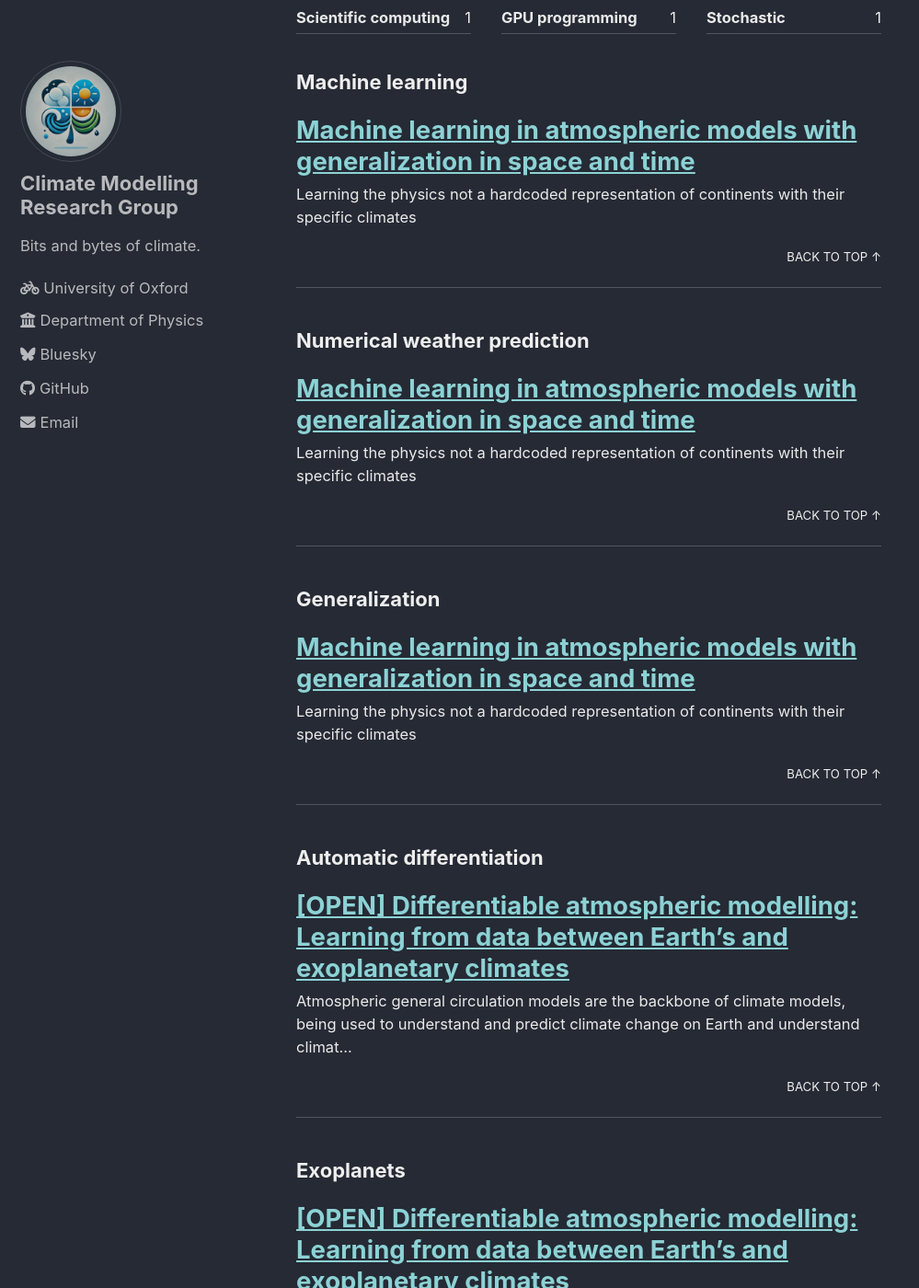
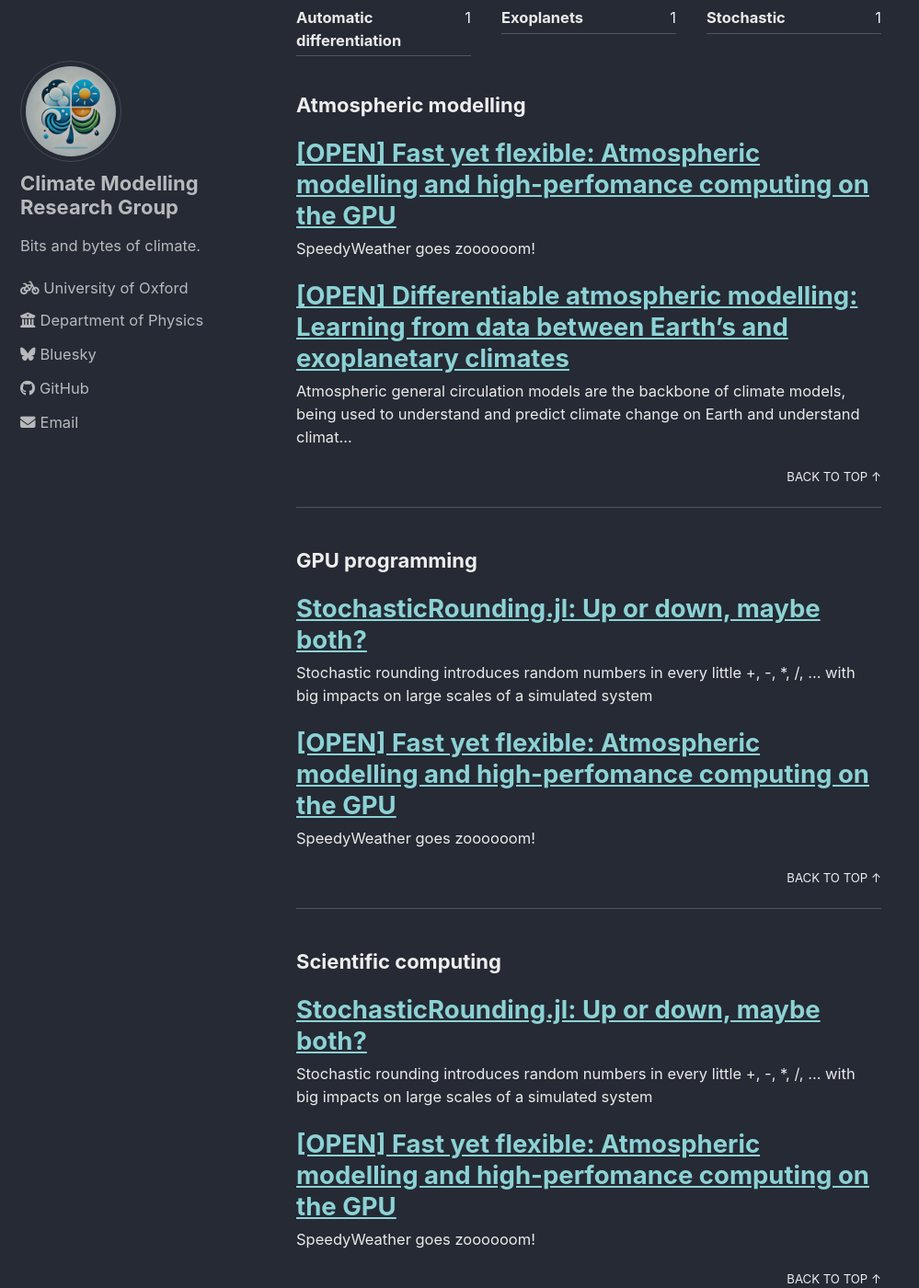
Before and after one commit to climate-modelling/climate-modelling.github.io, a Jekyll site: the page built from _pages/tag-archive.md, in a window 1280 px wide and 1400 px high, scrolled down 300 px. Shown: the whole window at 92% size, without its empty margins (0-999 px from the left). Built offline with Jekyll 4.4.1, drawn with Linux system fonts in a browser that asks for light colours; cached includes are drawn as plain includes; some of the changed text lies outside the part shown.

Commit message:
Revise metadata for SpeedyWeather GPU post
Updated excerpt, teaser, featured figure, learn more link, and code repository for the SpeedyWeather project. Added tags for better categorization.

```diff
--- a/projects/_posts/2025-10-01-speedyweatherGPU.md
+++ b/projects/_posts/2025-10-01-speedyweatherGPU.md
@@ -1,20 +1,22 @@
 ---
 title: "[OPEN] Fast yet flexible: Atmospheric modelling and high-perfomance computing on the GPU"
-# excerpt:  "test test test"
+excerpt:  "SpeedyWeather goes zoooooom!"
 header:
-teaser: "https://github.com/milankl/StochasticRounding.jl/blob/55a74db797d2d58c44224b9d5ceb7eec97663f73/figs/logo.png"
+teaser: "https://github.com/user-attachments/assets/9fbd74b9-94f8-421e-b7ac-f6d76364ee7e"
 share: false
-# featured_figure:
-#   image: "https://www.science.org/cms/10.1126/sciadv.aay4740/asset/5f0263bd-fc33-4dc6-87df-46a19f3ab895/assets/graphic/aay4740-f2.jpeg"
-# learn_more: https://agupubs.onlinelibrary.wiley.com/doi/full/10.1029/2021MS002954
-code: http://github.com/milankl/StochasticRoudning.jl
-# data: https://doi.org/10.5281/zenodo.5196512
+featured_figure:
+  image: "https://github.com/user-attachments/assets/9fbd74b9-94f8-421e-b7ac-f6d76364ee7e"
+learn_more: https://joss.theoj.org/papers/10.21105/joss.06323
+code: http://github.com/SpeedyWeather/SpeedyWeather.jl
 
-# tags:
-#   - test1
-#   - test2
-#   - test3
+tags:
+  - Atmospheric modelling
+  - GPU programming
+  - Scientific computing
 ---
+<img width="1000" height="500" alt="frame0040" src="https://github.com/user-attachments/assets/9fbd74b9-94f8-421e-b7ac-f6d76364ee7e" />
+
+# [OPEN] Fast yet flexible: Atmospheric modelling and high-perfomance computing on the GPU
 
 Atmospheric general circulation models form the backbone of Earth-system models, simulating the fastest processes in the climate system
 that most heavily impact humans and nature. They represent wind, pressure, temperature, humidity, and many atmospheric processes
```
